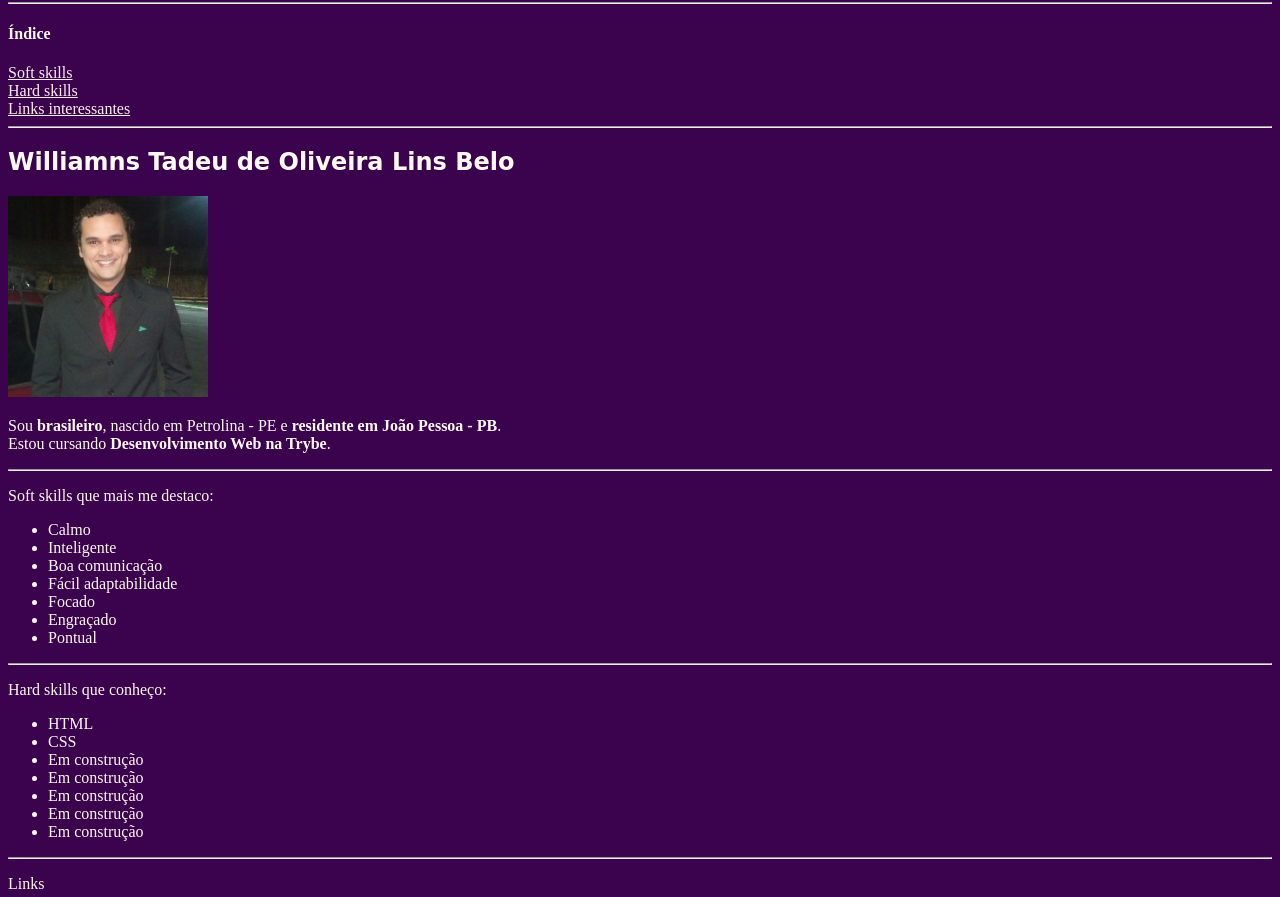
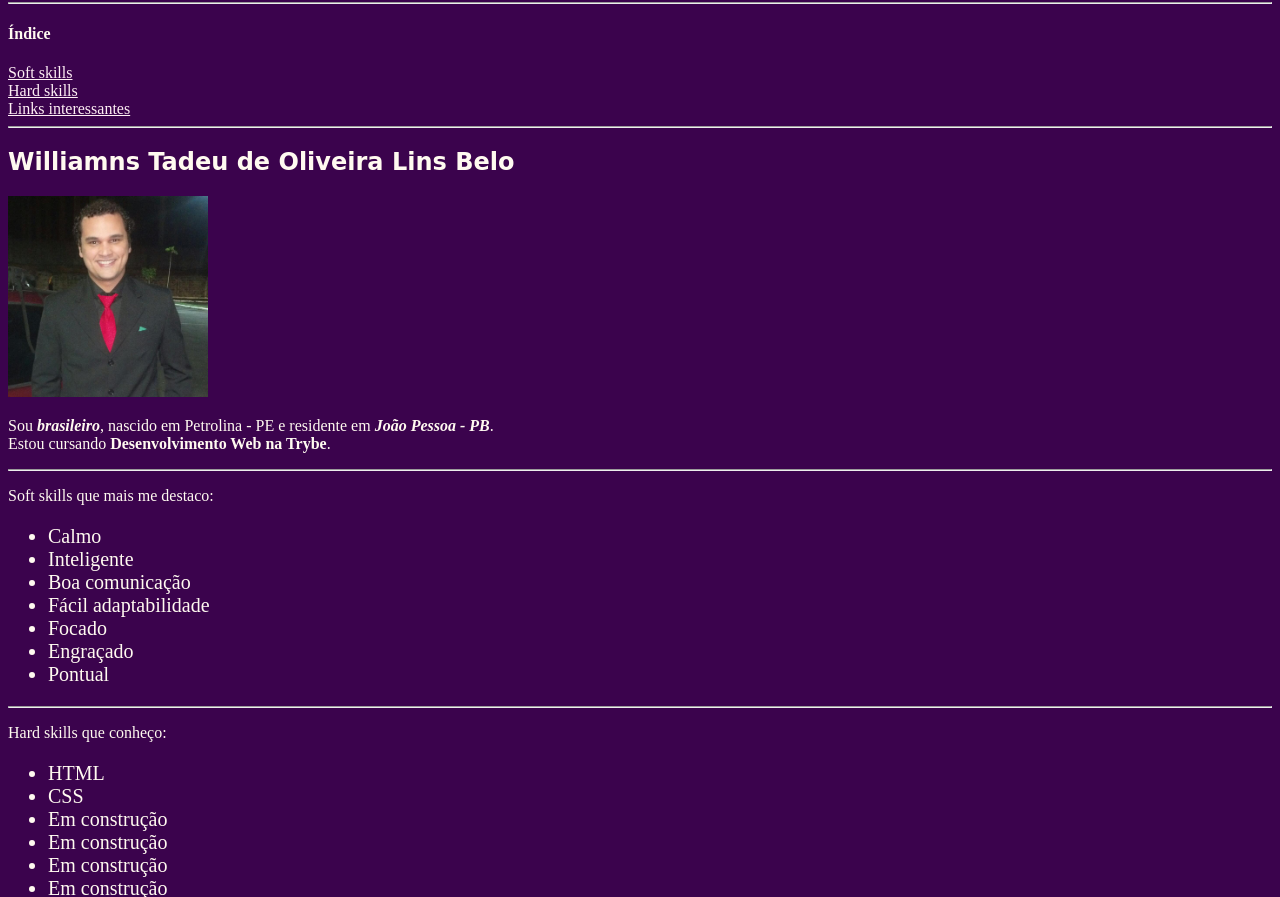
Before and after one commit to williamnstolb/williamnstolb.github.io, a plain HTML site: page index.html in a window 1280 px wide. Shown: the part 78-975 px from the top of the page. Drawn offline with Linux system fonts and the light colour scheme.

Commit message:
habilidades com tamanho distinto ao resto

```diff
--- a/index.html
+++ b/index.html
@@ -19,6 +19,10 @@
     a {
       color: lavenderblush;
     }
+
+    .skills {
+      font-size: 20px;
+    }
   </style>
 
   </head>
@@ -34,10 +38,10 @@
     <h2>Williamns Tadeu de Oliveira Lins Belo</h2>
     <img src="eu.jpg" alt="Foto arrumado" width="200px">
 
-    <p>Sou <strong>brasileiro</strong>, nascido em Petrolina - PE e <strong>residente em João Pessoa - PB</strong>.<br> Estou cursando <strong>Desenvolvimento Web na Trybe</strong>.</p>
+    <p>Sou <strong><em>brasileiro</em></strong>, nascido em Petrolina - PE e residente em <strong><em>João Pessoa - PB</em></strong>.<br> Estou cursando <strong>Desenvolvimento Web na Trybe</strong>.</p>
 <hr>
 <p id="soft skills">Soft skills que mais me destaco:</p>
-    <ul>
+    <ul class="skills">
         <li>Calmo</li>
         <li>Inteligente</li>
         <li>Boa comunicação</li>
@@ -48,7 +52,7 @@
     </ul>
 <hr>
 <p id="Hard skills">Hard skills que conheço:</p>
-    <ul>
+    <ul class="skills">
         <li>HTML</li>
         <li>CSS</li>
         <li>Em construção</li>
```
